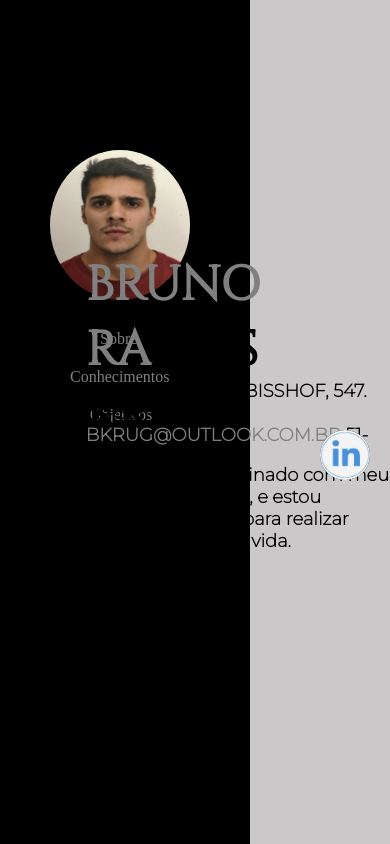
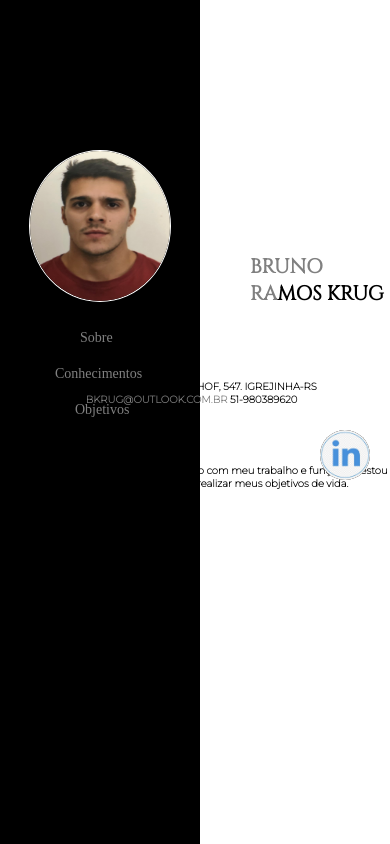
Before and after one commit to brunoramosk/Atividade-Modulo-Front-End, a plain HTML site: page index.html in a window 390 px wide. Shown: the top 844 px of the page. Drawn offline with Linux system fonts and the light colour scheme.

Commit message:
Atualizado

```diff
--- a/style.css
+++ b/style.css
@@ -21,6 +21,7 @@ a {
     height: 150px;
     width: 140px;
     border-radius: 50%;
+    border: 1px solid white;
 }
 #atalhos1 {
     text-decoration: none;
@@ -76,6 +77,9 @@ h3 {
     left: 250px;
     font-size: 22px;
 }
+ol {
+    list-style: lower-alpha;
+}
 li {
     margin-top: 5px;
     font-family: 'Cinzel', serif;
@@ -121,6 +125,37 @@ li {
     top: 200px;
     left: 300px;
     font-size: 22px;
+}
+@media screen and (max-width: 800px) {
+
+p {
+    font-size: 14px;
+    left: 10px;
+}
+#imagem-perfil {
+    left: 29px;
+}
+#atalhos3{
+    left: 75px;
+}
+#atalhos2{
+    left: 55px;
+}
+#atalhos1 {
+    left: 80px;
+}
+header {
+    position: absolute;
+    width: 200px;
+}
+h1 {
+    font-size: 20px;
+    left: 250px;
 
 
-git }
+}
+
+h2, h3 {
+    font-size: 10px;
+}
+}
```
